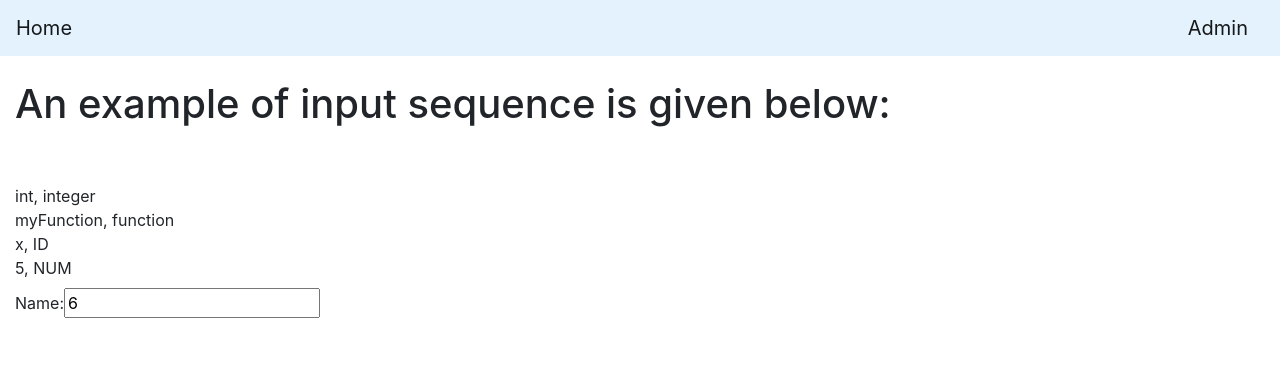
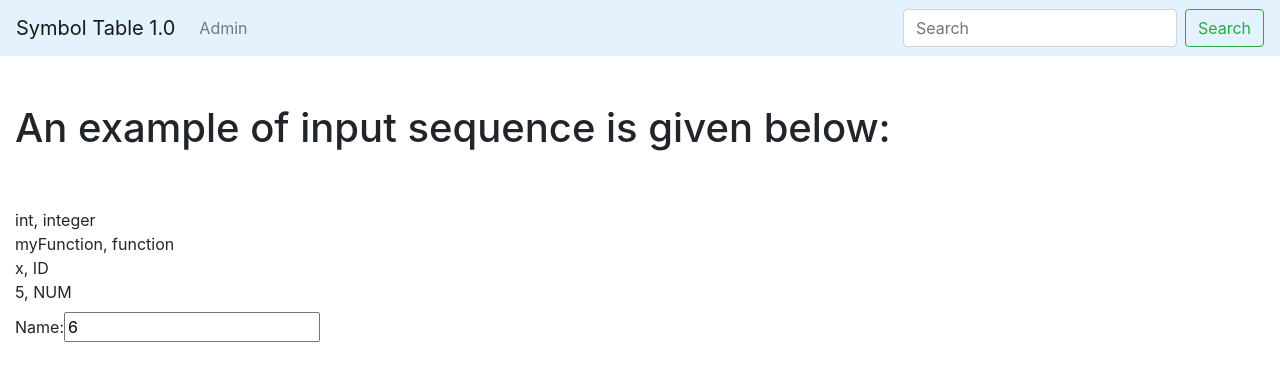
Before and after one commit to dee4git/symbol_table_dj, a Django app: page /update_symbol/59/ in a window 1280 px wide. Shown: the top 381 px of the page. Run offline with Django 3.2, Linux system fonts and the light colour scheme; data comes from the database, SQL or seed files in the repository; both versions use the stored data as it was after the commit; some libraries are stand-ins or nearby versions.

Commit message:
search is imperfect at full capacity, because if you mod by 9 somthing will come up

```diff
--- /dev/null
+++ b/Symboldj/temp.py
@@ -0,0 +1,3 @@
+s='56'
+s= ''.join(str(ord(c)) for c in s)
+print(s)
--- a/Symboldj/urls.py
+++ b/Symboldj/urls.py
@@ -20,7 +20,8 @@ from . import views
 urlpatterns = [
     path('admin/', admin.site.urls, name='admin'),
     path('', views.home, name='home'),
-    path('add_symbol', views.add_symbol, name='add_symbol'),
+    path('add_symbol/', views.add_symbol, name='add_symbol'),
+    path('search/', views.search, name='search'),
     path('update_symbol/<int:symbol_id>/', views.update_symbol, name='update_symbol'),
     path('delete_symbol/<int:symbol_id>/', views.delete_symbol, name='delete_symbol')
 ]
--- a/Symboldj/views.py
+++ b/Symboldj/views.py
@@ -3,6 +3,22 @@ from django.shortcuts import render
 # Create your views here.
 from items import forms
 from items.models import Symbol
+
+
+def search(request):
+    search_results = []
+    symbols = Symbol.objects.all()
+    if request.method == 'GET':  # If the form is submitted
+        keyword = request.GET.get('search_box', None)
+        key = get_custom_hash(str(keyword))
+        print('key', key)
+        for i in symbols:
+            if i.index == key:
+                search_results.append(i)
+
+    return render(request, 'search_result.html', {
+        "search_results": search_results
+    })
 
 
 def home(request):
@@ -13,7 +29,7 @@ def home(request):
     })
 
 
-def form_checker(instance):
+def form_checker(request, instance):
     text = instance.name
     result = [x.strip() for x in text.split(',')]
     return result
@@ -22,11 +38,20 @@ def form_checker(instance):
 types = ['int', 'id', 'num', 'function']
 
 
+def custom_hash(key):
+    # returns a value joining ascii values
+    return ''.join(str(ord(c)) for c in key)
+
+
+def get_custom_hash(key):
+    key = int((custom_hash(key)))
+    key = key % 9
+    return key
+
+
 def index_maker(i_name):
     # also deletes the one to be replaced
-    index = (hash(i_name))
-    print(index)
-    index = index % 9
+    index = (get_custom_hash(str(i_name)))
     symbols = Symbol.objects.all()
     for i in symbols:
         if i.index == index:
@@ -45,20 +70,30 @@ def update_symbol(request, symbol_id):
         form = forms.UpdateSymbolForm(request.POST, request.FILES, instance=symbol)
         if form.is_valid():
             instance = form.save(commit=False)
-            result = form_checker(instance)
-            i_name = result[0]
-            i_type = result[1]
-            print(i_type)
-            if i_type in types:
-                # instance is valid so lets make its index and also remove duplicates
-                instance.index = index_maker(i_name)
-                instance.name = i_name
-                instance.type = i_type
-                if i_type == 'num':
-                    instance.size = 4
-                elif i_type == 'id':
-                    instance.size = 1
-                instance.save()
+            result = form_checker(request, instance)
+            if is_valid(result):
+                i_name = result[0]
+                i_type = result[1]
+                print(i_type)
+                if i_type in types:
+                    # instance is valid so lets make its index and also remove duplicates
+                    instance.index = index_maker(i_name)
+                    instance.name = i_name
+                    instance.type = i_type
+                    if i_type == 'num':
+                        instance.size = 4
+                    elif i_type == 'id':
+                        instance.size = 1
+                    instance.save()
+                else:
+                    form = forms.AddSymbolForm()
+                    msg = "Wrong Input"
+                    return render(request, 'form.html',
+                                  {
+                                      "form": form,
+                                      "msg": msg,
+                                  },
+                                  )
             else:
                 form = forms.UpdateSymbolForm(instance=symbol)
                 msg = "Wrong Input"
@@ -77,25 +112,40 @@ def update_symbol(request, symbol_id):
                   )
 
 
+def is_valid(result):
+    if len(result)==2:
+        return True
+
+
 def add_symbol(request):
     if request.method == "POST":
         form = forms.AddSymbolForm(request.POST, request.FILES)
         if form.is_valid():
             instance = form.save(commit=False)
-            result = form_checker(instance)
-            i_name = result[0]
-            i_type = result[1]
-            print(i_type)
-            if i_type in types:
-                # instance is valid so lets make its index and also remove duplicates
-                instance.index = index_maker(i_name)
-                instance.name = i_name
-                instance.type = i_type
-                if i_type == 'num':
-                    instance.size = 4
-                elif i_type == 'id':
-                    instance.size = 1
-                instance.save()
+            result = form_checker(request, instance)
+            if is_valid(result):
+                i_name = result[0]
+                i_type = result[1]
+                print(i_type)
+                if i_type in types:
+                    # instance is valid so lets make its index and also remove duplicates
+                    instance.index = index_maker(i_name)
+                    instance.name = i_name
+                    instance.type = i_type
+                    if i_type == 'num':
+                        instance.size = 4
+                    elif i_type == 'id':
+                        instance.size = 1
+                    instance.save()
+                else:
+                    form = forms.AddSymbolForm()
+                    msg = "Wrong Input"
+                    return render(request, 'form.html',
+                                  {
+                                      "form": form,
+                                      "msg": msg,
+                                  },
+                                  )
             else:
                 form = forms.AddSymbolForm()
                 msg = "Wrong Input"
--- a/templates/base.html
+++ b/templates/base.html
@@ -7,10 +7,26 @@
 <script src="https://code.jquery.com/jquery-2.1.3.js"></script>
 <script src="js/bootstrap.js"></script>
 
-<nav class="navbar navbar-light" style="background-color: #e3f2fd;">
-    <a class="navbar-brand" href="{% url 'home' %}">Home</a>
-    <a class="navbar-brand" href="/admin">Admin</a>
+<nav class="navbar navbar-expand-lg navbar-light" style="background-color: #e3f2fd;">
+  <a class="navbar-brand" href="{% url 'home' %}">Symbol Table 1.0</a>
+
+  <button class="navbar-toggler" type="button" data-toggle="collapse" data-target="#navbarTogglerDemo02" aria-controls="navbarTogglerDemo02" aria-expanded="false" aria-label="Toggle navigation">
+    <span class="navbar-toggler-icon"></span>
+  </button>
+
+  <div class="collapse navbar-collapse" id="navbarTogglerDemo02">
+    <ul class="navbar-nav mr-auto mt-2 mt-lg-0">
+      <li class="nav-item">
+        <a class="nav-link" href="/admin">Admin</a>
+      </li>
+    </ul>
+    <form class="form-inline my-2 my-lg-0" method="get" action="{% url 'search' %}">
+      <input class="form-control mr-sm-2" type="search" name='search_box' placeholder="Search">
+      <button class="btn btn-outline-success my-2 my-sm-0" type="submit">Search</button>
+    </form>
+  </div>
 </nav>
+<br>
 <div class="container-fluid">
     {% block content %}
 
--- a/templates/home.html
+++ b/templates/home.html
@@ -1,7 +1,6 @@
 {% extends "base.html" %}
 {% block content %}
 
-    <h1 >Symbol Table 1.0</h1>
     <table class="table">
         <thead>
         <tr>
```
Also changed, not shown: templates/search_result.html (added, +24 -0 lines), db.sqlite3.
